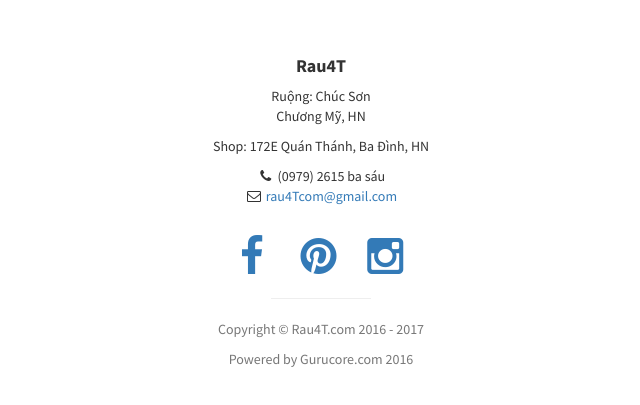
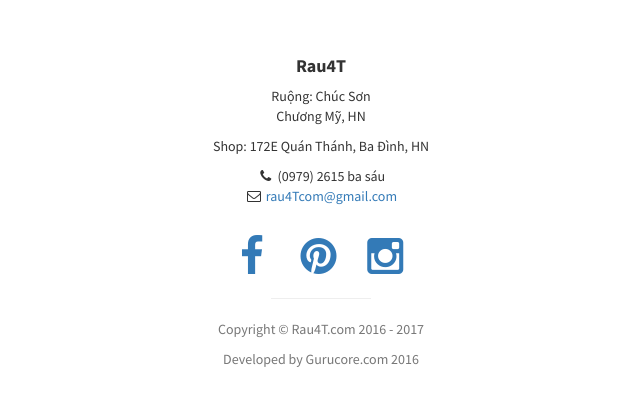
Before and after one commit to rau4t/rau4t.github.io, a plain HTML site: page index.html in a window 1280 px wide. Shown: the part 3615-4020 px from the top of the page, 319-959 px from the left. Drawn offline with Linux system fonts and the light colour scheme.

Commit message:
final commit
same with old rau4t.com on PA hosting

```diff
--- a/index.html
+++ b/index.html
@@ -262,7 +262,7 @@
                     </ul>
                     <hr class="small">
                     <p class="text-muted">Copyright &copy; Rau4T.com 2016 - <span class="codeCurrentYear"></span></p>
-                    <p class="text-muted">Powered by Gurucore.com 2016</p>
+                    <p class="text-muted">Developed by Gurucore.com 2016</p>
                 </div>
             </div>
         </div>
```
